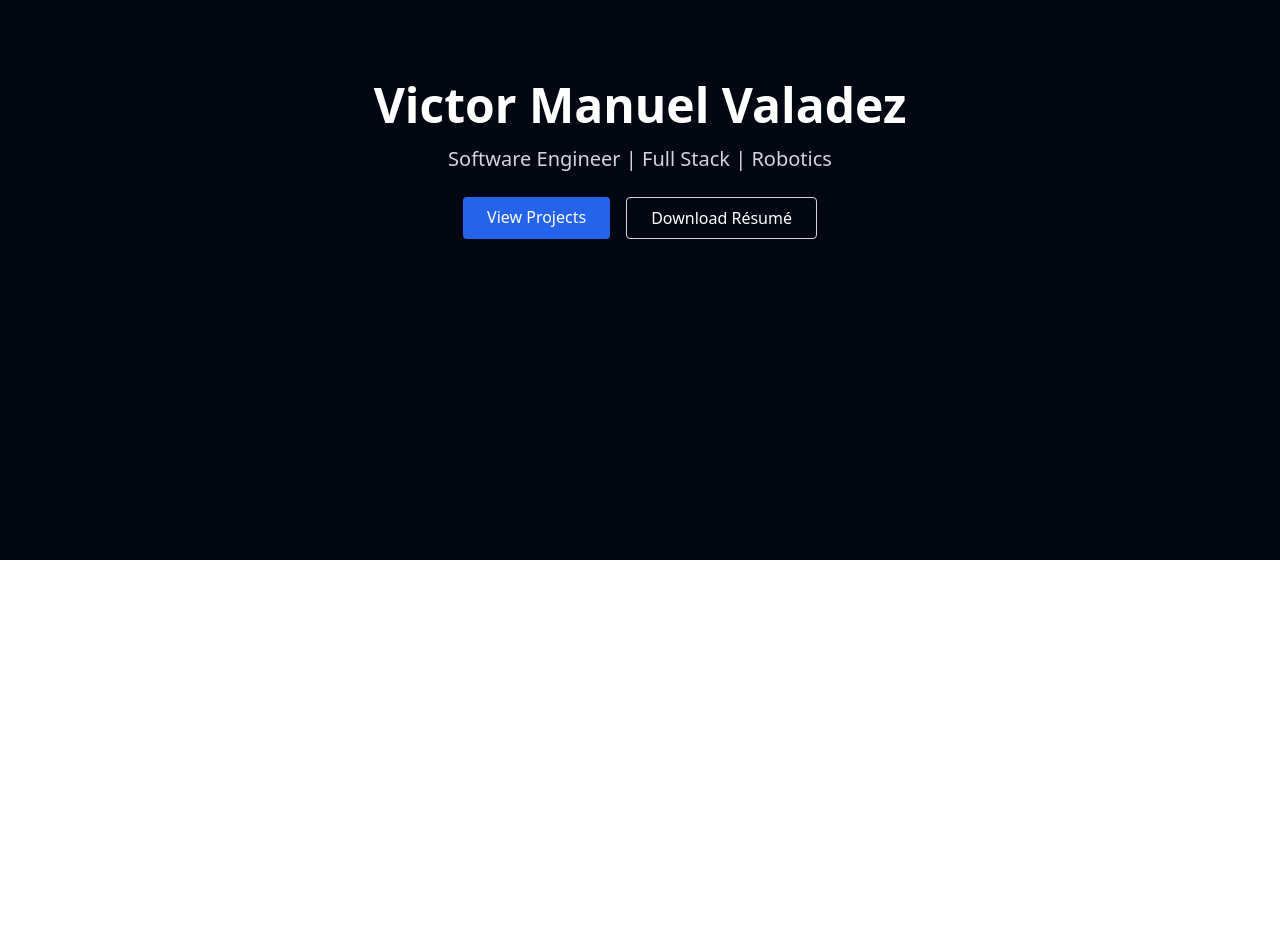
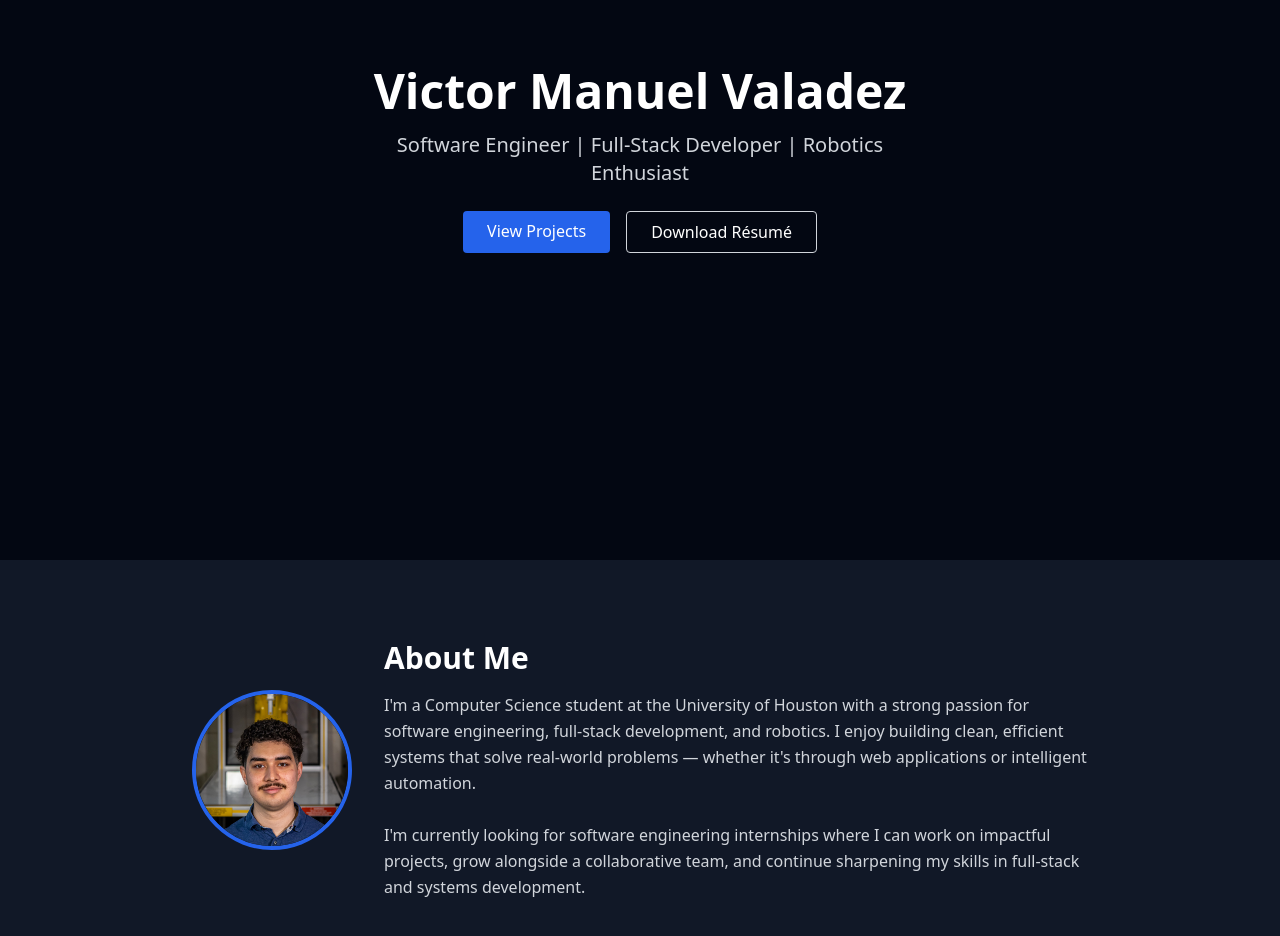
Before and after one commit to victorvaladez1/victor-portfolio, a React (Create React App) app: page / in a window 1280 px wide. Shown: the part 240-1176 px from the top of the page. Before the commit the page ends 800 px from the top, so only its background shows below. Built offline with nearby package versions, Linux system fonts and the light colour scheme.

Commit message:
Add About section and update tagline for personal branding

```diff
--- a/src/App.jsx
+++ b/src/App.jsx
@@ -2,10 +2,12 @@ import './index.css';
 
 function App() {
   return (
+    <>
+      {/* Hero Section */}
       <main className="min-h-screen bg-gray-950 text-white flex flex-col items-center justify-center text-center p-8">
         <h1 className="text-5xl font-bold mb-4">Victor Manuel Valadez</h1>
         <p className="text-xl text-gray-300 max-w-xl">
-        Software Engineer | Full Stack | Robotics
+          Software Engineer | Full-Stack Developer | Robotics Enthusiast
         </p>
 
         <div className="mt-6 flex gap-4">
@@ -23,6 +25,26 @@ function App() {
           </a>
         </div>
       </main>
+
+      {/* About Me Section */}
+      <section id="about" className="bg-gray-900 text-white py-20 px-8">
+        <div className="max-w-4xl mx-auto flex flex-col md:flex-row items-center gap-8">
+          <img
+            src="/victor.png"
+            alt="Victor Valadez"
+            className="w-40 h-40 rounded-full object-cover border-4 border-blue-600"
+          />
+          <div>
+            <h2 className="text-3xl font-bold mb-4">About Me</h2>
+            <p className="text-gray-300 leading-relaxed">
+              I'm a Computer Science student at the University of Houston with a strong passion for software engineering, full-stack development, and robotics. I enjoy building clean, efficient systems that solve real-world problems — whether it's through web applications or intelligent automation.
+              <br /><br />
+              I'm currently looking for software engineering internships where I can work on impactful projects, grow alongside a collaborative team, and continue sharpening my skills in full-stack and systems development.
+            </p>
+          </div>
+        </div>
+      </section>
+    </>
   );
 }
 
```
Also changed, not shown: public/victor.png (added). Lines whose indentation alone changed are shown as unchanged.
